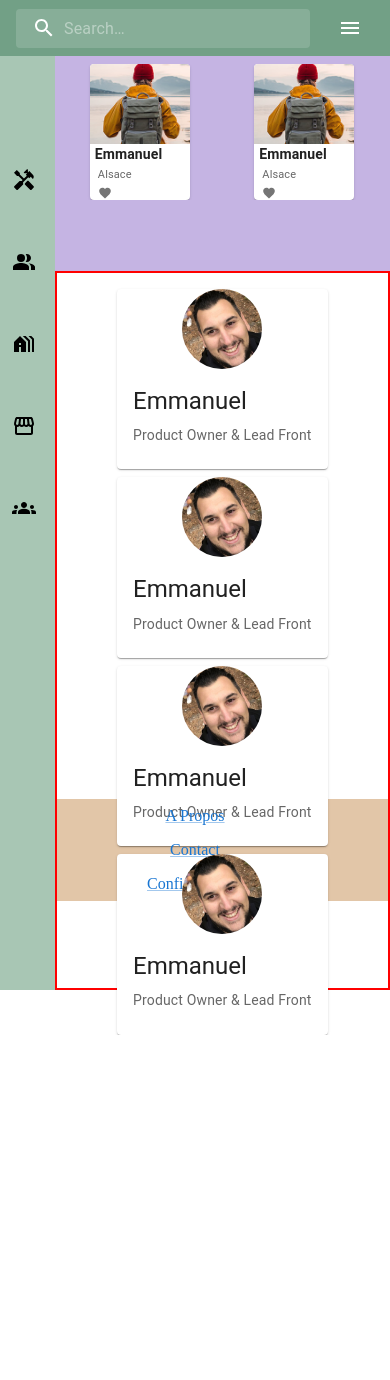
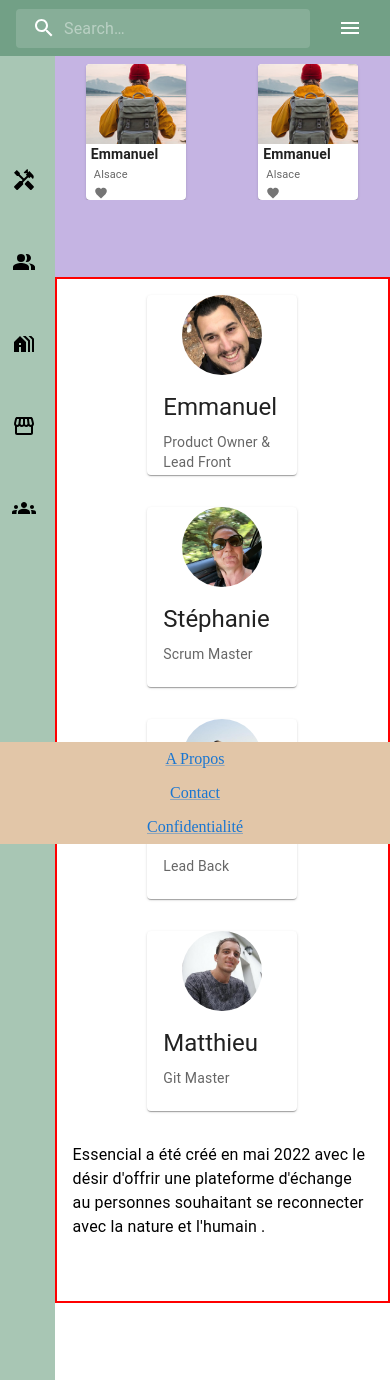
Before and after one commit to GOD-WITH-US/essencial-v2, a React (Create React App) app: page / in a window 390 px wide. Before the commit the page ends 1035 px from the top, so only its background shows below. Built offline with nearby package versions, Linux system fonts and the light colour scheme.

Commit message:
fix responsive & about page

```diff
--- a/src/App.js
+++ b/src/App.jsx
@@ -23,7 +23,7 @@ function App() {
       </main>
 
       <footer className="App-footer">
-        <Footer />
+        <Footer  />
       </footer>
 
     </div>
--- a/src/components/Footer/footer.jsx
+++ b/src/components/Footer/footer.jsx
@@ -2,9 +2,13 @@ import {  Grid, Box, Link } from "@mui/material";
 
 const Footer = () => {
   return (
-    <footer>
-      <Box>
-        <Grid container spacing={0} style={{ background: "#e2c6a8" }}>
+
+        <Grid
+        position="fixed"
+        bottom={0}
+
+        container
+         style={{ background: "#e2c6a8" }}>
           <Grid item textAlign="center"p={1}   xs={12} sm={4} md={4}>
             <Link href="/">A Propos</Link>
           </Grid>
@@ -15,8 +19,7 @@ const Footer = () => {
             <Link href="/">Confidentialité</Link>
           </Grid>
         </Grid>
-      </Box>
-    </footer>
+
   );
 };
 
--- a/src/components/Main/Contents/card.jsx
+++ b/src/components/Main/Contents/card.jsx
@@ -1,8 +1,7 @@
 import * as React from "react";
 import { styled } from "@mui/material/styles";
-import Card from "@mui/material/Card";
 import CardMedia from "@mui/material/CardMedia";
-import { Grid, Box, Link, CardContent } from "@mui/material";
+import { Card, CardContent } from "@mui/material";
 import CardActions from "@mui/material/CardActions";
 import IconButton from "@mui/material/IconButton";
 import Typography from "@mui/material/Typography";
--- a/src/components/Main/Contents/caroussel.jsx
+++ b/src/components/Main/Contents/caroussel.jsx
@@ -17,18 +17,15 @@ const Caroussel = () => {
     <Grid
       item
       width="100%"
-      height="23%"
-      p={1}
-
+      height="auto"
+      pt={1}
       style={{ background: "#C5B4E3" }}
     >
       <Swiper
         // install Swiper modules
         slidesPerView={1}
         spaceBetween={10}
-        pagination={{
-          clickable: true,
-        }}
+
         breakpoints={{
           320: {
             slidesPerView: 2,
--- a/src/components/Main/Contents/section.jsx
+++ b/src/components/Main/Contents/section.jsx
@@ -2,8 +2,9 @@ import { Grid, Box, Link } from "@mui/material";
 import About from "../../../pages/about.jsx";
 const Section = () => {
   return (
-      <Grid item height='77%' width='100%'
-       /* style={{ background: '#729883 ' }}  */
+      <Grid item
+       height='77.5%'
+        width='100%'
         >
      <About/>
       {/*  Card */}
--- a/src/components/Main/main.jsx
+++ b/src/components/Main/main.jsx
@@ -5,12 +5,12 @@ import { Grid, Box, Link } from "@mui/material";
 
 const Main = () => {
   return (
-    <Grid container  spacing={0} height="88vh">
+    <Grid container  spacing={0} height="88.6vh">
       <Grid container spacing={0}  width="14%" >
         <Sidebar />
       </Grid>
       <Grid container spacing={0}  width="86%">
-        <Caroussel />
+        <Caroussel  />
         <Section />
       </Grid>
     </Grid>
--- a/src/pages/about.jsx
+++ b/src/pages/about.jsx
@@ -9,17 +9,20 @@ import {
   CardMedia,
 } from "@mui/material";
 import manu from "../media/manu.jpeg";
+import steph from "../media/stephanie.jpeg";
+import arthur from "../media/arthur.jpeg";
+import matt from "../media/matt.jpeg";
+
 const About = () => {
   return (
-    <Grid item sx={{ height: "100%", border: "2px solid red" }}>
+    <Grid item sx={{ height: "100%", border: "2px solid red",pb:25 }}>
       <Stack
-        justifyContent="center"
+        justifyContent="space-evenly"
         alignItems="center"
-        direction={{ xs: "column", sm: "row" }}
-        spacing={{ xs: 1, sm: 2, md: 4 }}
-        m={2}
+        direction="row"
+        sx={{ flexWrap: 'wrap'}}
       >
-        <Card sx={{ maxWidth: 345 }}>
+        <Card sx={{ m:2, width:150, height:180 }}>
           <Avatar
             sx={{ margin: "auto", width: 80, height: 80 }}
             alt="Emmanuel"
@@ -30,57 +33,70 @@ const About = () => {
               Emmanuel
             </Typography>
             <Typography variant="body2" color="text.secondary">
-              Product Owner & Lead Front
+              Product Owner &<br />Lead Front
             </Typography>
           </CardContent>
         </Card>
-        <Card sx={{ maxWidth: 345 }}>
+
+        <Card sx={{m:2,  width:150, height:180 }}>
           <Avatar
             sx={{ margin: "auto", width: 80, height: 80 }}
-            alt="Emmanuel"
-            src={manu}
+            alt="Stéphanie"
+            src={steph}
           />
           <CardContent>
             <Typography gutterBottom variant="h5" component="div">
-              Emmanuel
+              Stéphanie
             </Typography>
             <Typography variant="body2" color="text.secondary">
-              Product Owner & Lead Front
+              Scrum Master
             </Typography>
           </CardContent>
         </Card>
-        <Card sx={{ maxWidth: 345 }}>
+
+
+        <Card sx={{m:2,  width:150, height:180 }}>
           <Avatar
             sx={{ margin: "auto", width: 80, height: 80 }}
-            alt="Emmanuel"
-            src={manu}
+            alt="Arthur"
+            src={arthur}
           />
           <CardContent>
             <Typography gutterBottom variant="h5" component="div">
-              Emmanuel
+              Arthur
             </Typography>
             <Typography variant="body2" color="text.secondary">
-              Product Owner & Lead Front
+              Lead Back
             </Typography>
           </CardContent>
         </Card>
-        <Card sx={{ maxWidth: 345 }}>
+
+        <Card sx={{m:2, width:150, height:180 }}>
           <Avatar
             sx={{ margin: "auto", width: 80, height: 80 }}
-            alt="Emmanuel"
-            src={manu}
+            alt="Matthieu"
+            src={matt}
           />
           <CardContent>
             <Typography gutterBottom variant="h5" component="div">
-              Emmanuel
+              Matthieu
             </Typography>
             <Typography variant="body2" color="text.secondary">
-              Product Owner & Lead Front
+              Git Master
             </Typography>
           </CardContent>
         </Card>
+
+
       </Stack>
-    </Grid>
+      <Grid>
+        <Typography ml={10}  m={2}>
+          Essencial a été créé en mai 2022 avec le désir d'offrir une plateforme
+          d'échange au personnes souhaitant se reconnecter avec la nature et
+          l'humain .
+        </Typography>
+      </Grid>
+      </Grid>
   );
 };
 
```
